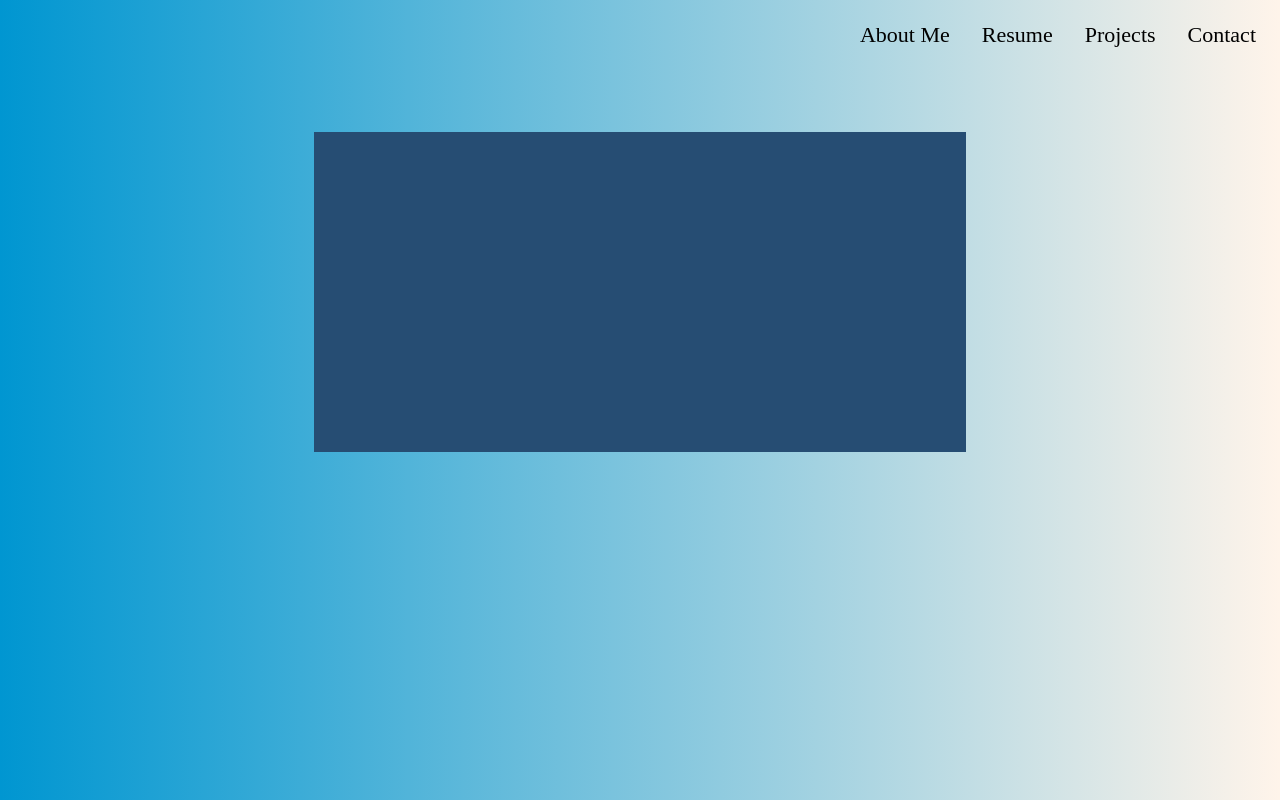
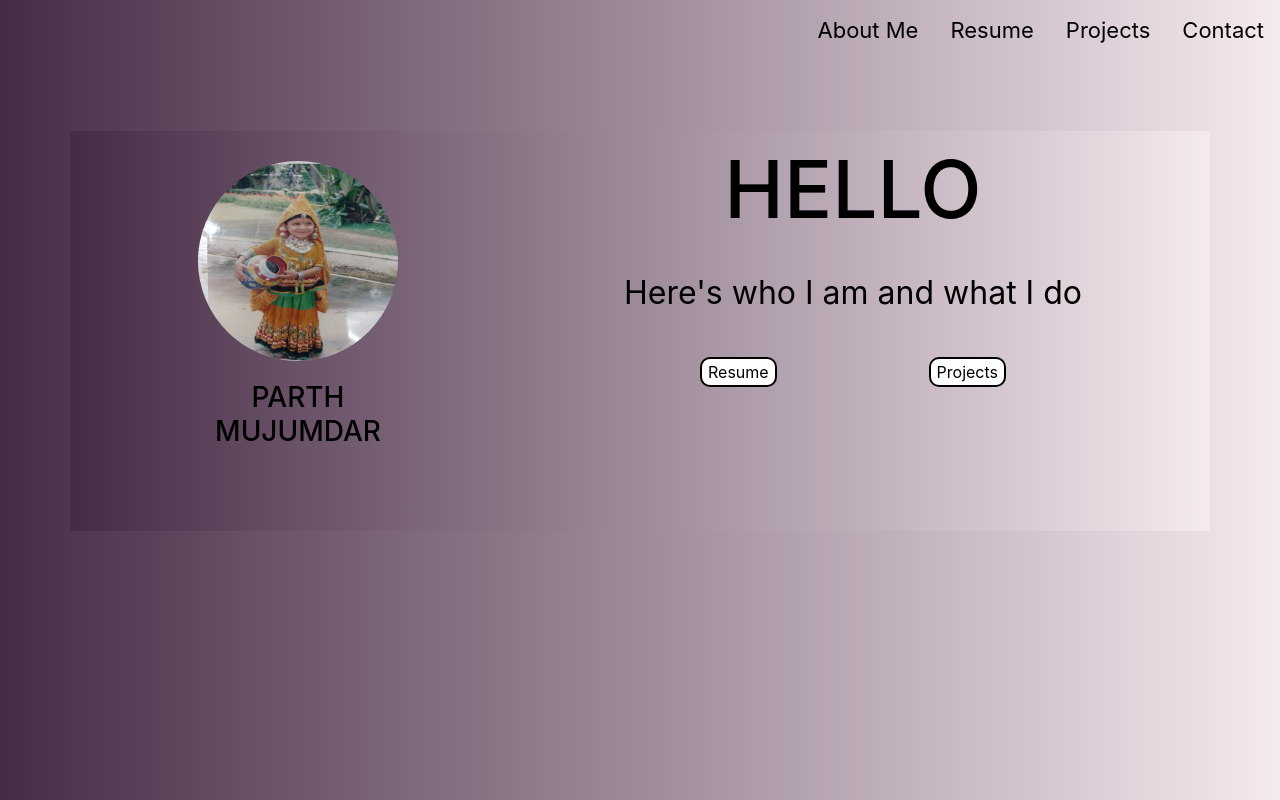
Before and after one commit to NidhiAbhyankar/ParthPortfolio, a plain HTML site: page index.html in a window 1280 px wide. Drawn offline with nearby package versions, Linux system fonts and the light colour scheme.

Commit message:
your photo and info div

```diff
--- a/index.html
+++ b/index.html
@@ -5,23 +5,36 @@
     <meta name="viewport" content="width=device-width,initial-scale=1.0">
     <title>Parth</title>
     <link rel="stylesheet" href="styles.css">
+    <link rel="stylesheet" type="text/css" href="https://stackpath.bootstrapcdn.com/bootstrap/4.5.2/css/bootstrap.min.css">
   </head>
   <body>
     <div class="topnav-right">
-
-
-
     <a href="#contact">Contact</a>
     <a href="#project">Projects</a>
     <a href="#resume">Resume</a>
     <a href="#about">About Me</a>
     </div>
-    <!-- <div class="topnav-left">
-    <p>Parth Mujumdar</p>
-</div>-->
+
   <div class="container">
+    <div class="flex-row1">
+      <div id="your-photo">
+        <img id="photo" src="images/radha.jpg" alt="your photo">
+        <h3>PARTH <br>MUJUMDAR</h3>
+      </div>
 
-  </div>
+      <div id="info">
+        <h1>HELLO</h1>
+        <br>
+        <p>Here's who I am and what I do</p>
+        <br>
+        <div class="button-div">
+          <button class="button resume">Resume</button>
+          <button class="button projects">Projects</button>
+        </div>
+
+    </div>
+    </div>
+  <div>
     <script src="home.js"></script>
   </body>
 </html>
--- a/styles.css
+++ b/styles.css
@@ -1,9 +1,6 @@
-/* body,html{
-  height:100%;
-} */
 
 body  {
-background: linear-gradient(to right,#0096D1,#FFF4EA);
+background: linear-gradient(to right,#462B45,#F5EAEF);
 
 }
 .topnav-right {
@@ -28,21 +25,68 @@ background: linear-gradient(to right,#0096D1,#FFF4EA);
 }
 
 .container{
-/*  border: 1px solid black;*/
   margin: 0 auto;
   text-align: center;
-  width: 50%;
+  width: 65%;
   padding:10px;
   position: relative;
-   margin-top: 70px;
-  background-color: #264d73;
-  height: 300px;
+  margin-top: 70px;
+  background: linear-gradient(to right,#462B45,#F5EAEF);
+  /* background-color: #264d73; */
+  height: 400px;
 
 }
 
-/* .topnav-left{
-  font-size: 35px;
-  float: left;
-  font-family: monospace;
+.flex-row1,.button-div{
+	display: flex;
+	flex-wrap: wrap;
+	flex-direction: row;
+	justify-content: space-around;
+
+}
+/* #your-photo{
+    background-color: #66c2ff;
+} */
+
+#your-photo h3{
+  color:black;
+}
+#photo{
+  margin-top: 20px;
+  margin-bottom: 20px;
+  border-radius: 100px;
+  height: 200px;
+  width: 200px;
+}
+
+
+/* .flex-row1 div{
+	flex:1;
+	height:300px;
+	text-align: center;
+} */
+
+#info{
+  color:black;
+  /* background-color: #e6f5ff; */
+}
+
+#info h1{
+  font-size: 5rem;
+}
+
+#info p{
+  font-size: 2rem;
+}
+
+.resume,.projects{
+  background-color: white;
   color: black;
-} */
+  border-radius: 10px;
+  border:2px solid black;
+}
+
+.resume:hover,.projects:hover{
+  background-color: #B3CCE6;
+  color:black;
+}
```
Also changed, not shown: Images/background.png (deleted), images/radha.jpg (added).
